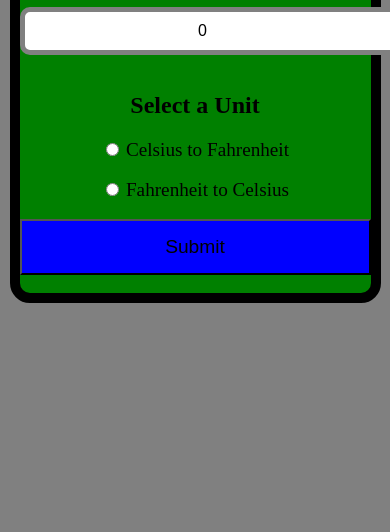
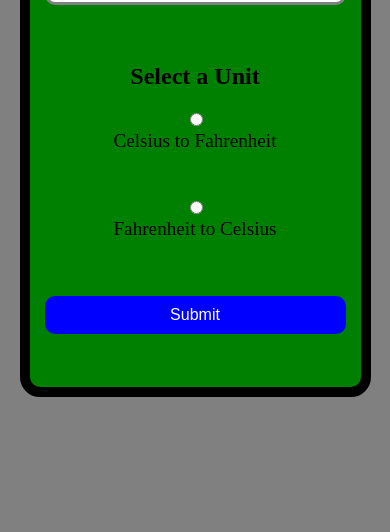
Before and after one commit to mastani26/Temperature-Conversion, a plain HTML site: page index.html in a window 390 px wide. Shown: the part 312-844 px from the top of the page. Drawn offline with Linux system fonts and the light colour scheme.

Commit message:
Update index.css

```diff
--- a/index.css
+++ b/index.css
@@ -1,4 +1,4 @@
-body{
+body {
     background-color: grey;
     display: flex;
     justify-content: center;
@@ -6,62 +6,67 @@ body{
     height: 100vh;
     margin: 0;
 }
-form{
+
+form {
     margin: 0 auto;
-    width: 500px;
-    height: 550px;
+    width: 400px;
+    padding: 20px;
     background-color: green;
     text-align: center;
     border: 10px solid black;
     border-radius: 20px;
+    box-sizing: border-box;
 }
-#i1{
-   padding: 10px 35px;
-   border-radius: 10px;
-   border: 5px solid gray;
-   text-align: center;
-   font-size: 1.5rem;
-   width: 80%;  /* Ensure input doesn't exceed form width */
+
+#i1 {
+    padding: 10px;
+    border-radius: 10px;
+    border: 3px solid gray;
+    font-size: 1.2rem;
+    width: 100%;
+    box-sizing: border-box;
+    margin-bottom: 20px;
 }
-.l1{
-    font-size: 2rem;
+
+.l1 {
+    font-size: 1.5rem;
+    display: block;
+    margin-bottom: 10px;
 }
-#b1{
-    padding: 20px 35px;
+
+#b1 {
+    padding: 12px;
     background-color: blue;
-    font-size: 1.5rem;
-    width: 80%;  /* Ensure button doesn't exceed form width */
+    font-size: 1.2rem;
+    color: white;
+    border: none;
+    border-radius: 10px;
+    width: 100%;
+    box-sizing: border-box;
+    margin-top: 10px;
 }
-#b1:hover{
+
+#b1:hover {
     cursor: pointer;
     background-color: aqua;
 }
-#answer{
-    font-size: 2rem;
+
+#answer {
+    font-size: 1.5rem;
     font-weight: bold;
+    margin-top: 20px;
 }
 
 @media (max-width: 768px) {
-    body {
-        background-color: grey;
-        display: flex;
-        justify-content: center;
-        align-items: center;
-        height: 100vh;
-    }
-
     form {
-        width: 90%;  /* Adjust form width to 90% for mobile */
-        height: auto; /* Allow height to adjust based on content */
+        width: 90%;
+        height: auto;
+        padding: 15px;
     }
 
     #i1 {
-        padding: 10px;
-        border-radius: 10px;
-        border: 5px solid gray;
-        text-align: center;
         font-size: 1rem;
-        width: 100%;  /* Ensure input takes up full width */
+        padding: 8px;
     }
 
     .l1 {
@@ -69,19 +74,11 @@ form{
     }
 
     #b1 {
-        padding: 15px 30px;
-        background-color: blue;
-        font-size: 1.2rem;
-        width: 100%; /* Ensure button takes up full width */
-    }
-
-    #b1:hover {
-        cursor: pointer;
-        background-color: aqua;
+        font-size: 1rem;
+        padding: 10px;
     }
 
     #answer {
-        font-size: 1.5rem;
-        font-weight: bold;
+        font-size: 1.2rem;
     }
 }
```
